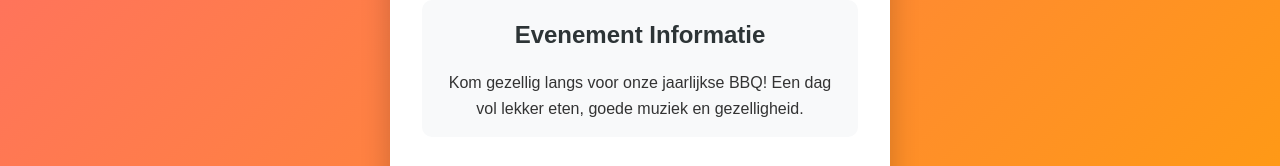
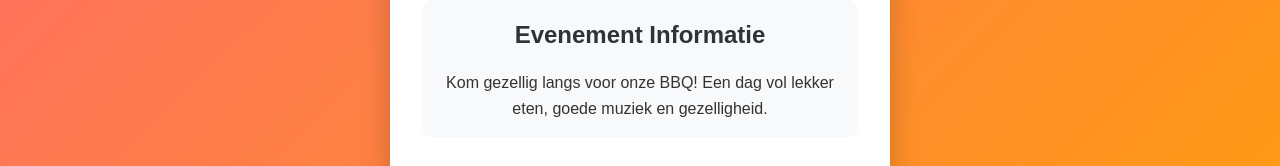
Before and after one commit to JSTLWK/bbq-info, a plain HTML site: page index.html in a window 1280 px wide. Shown: the part 341-507 px from the top of the page. Drawn offline with Linux system fonts and the light colour scheme.

Commit message:
Update index.html

```diff
--- a/index.html
+++ b/index.html
@@ -125,7 +125,7 @@
 
         <div class="info-section">
             <h2>Evenement Informatie</h2>
-            <p>Kom gezellig langs voor onze jaarlijkse BBQ! Een dag vol lekker eten, goede muziek en gezelligheid.</p>
+            <p>Kom gezellig langs voor onze BBQ! Een dag vol lekker eten, goede muziek en gezelligheid.</p>
         </div>
 
         <div class="address">
```
